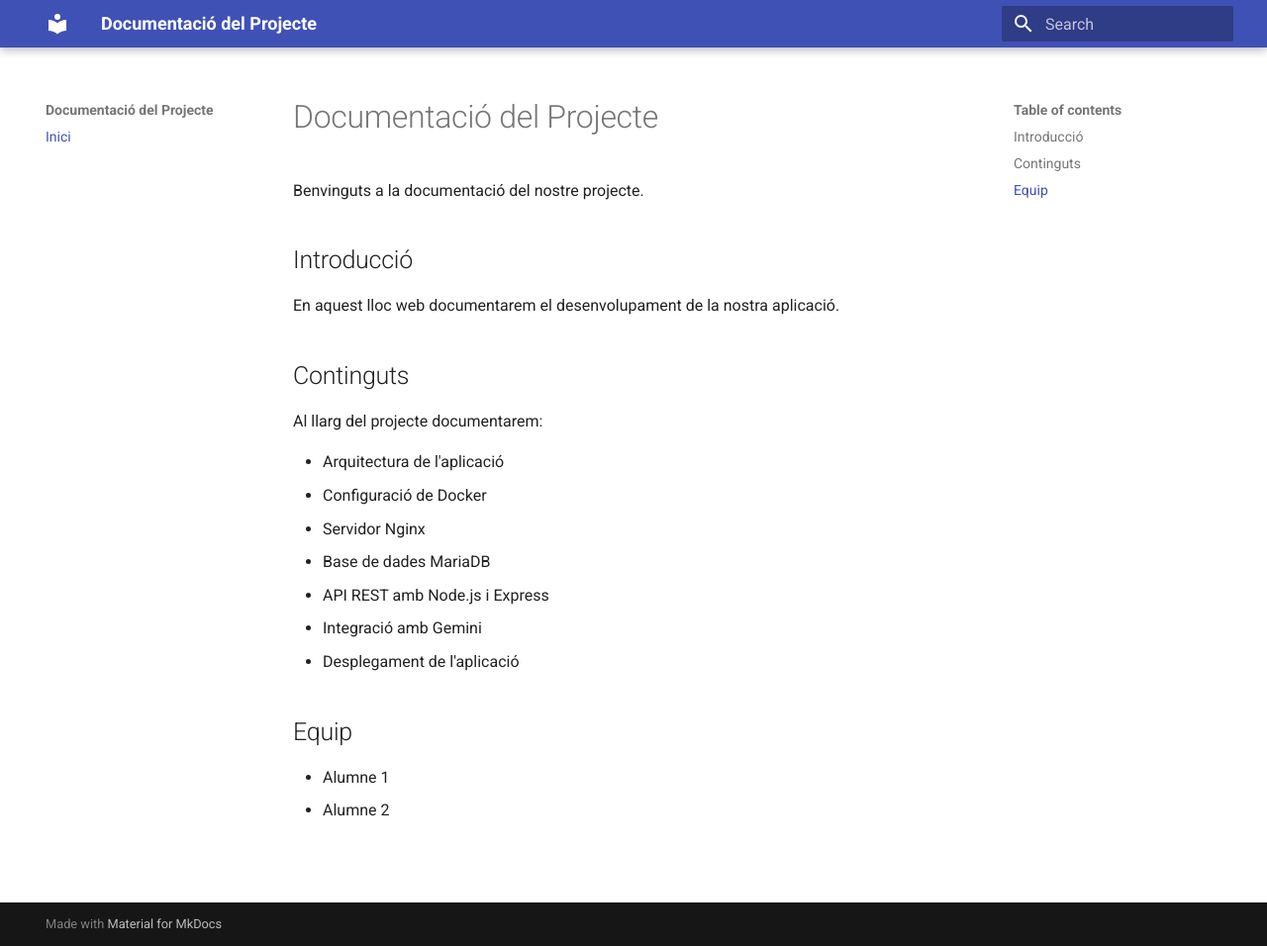
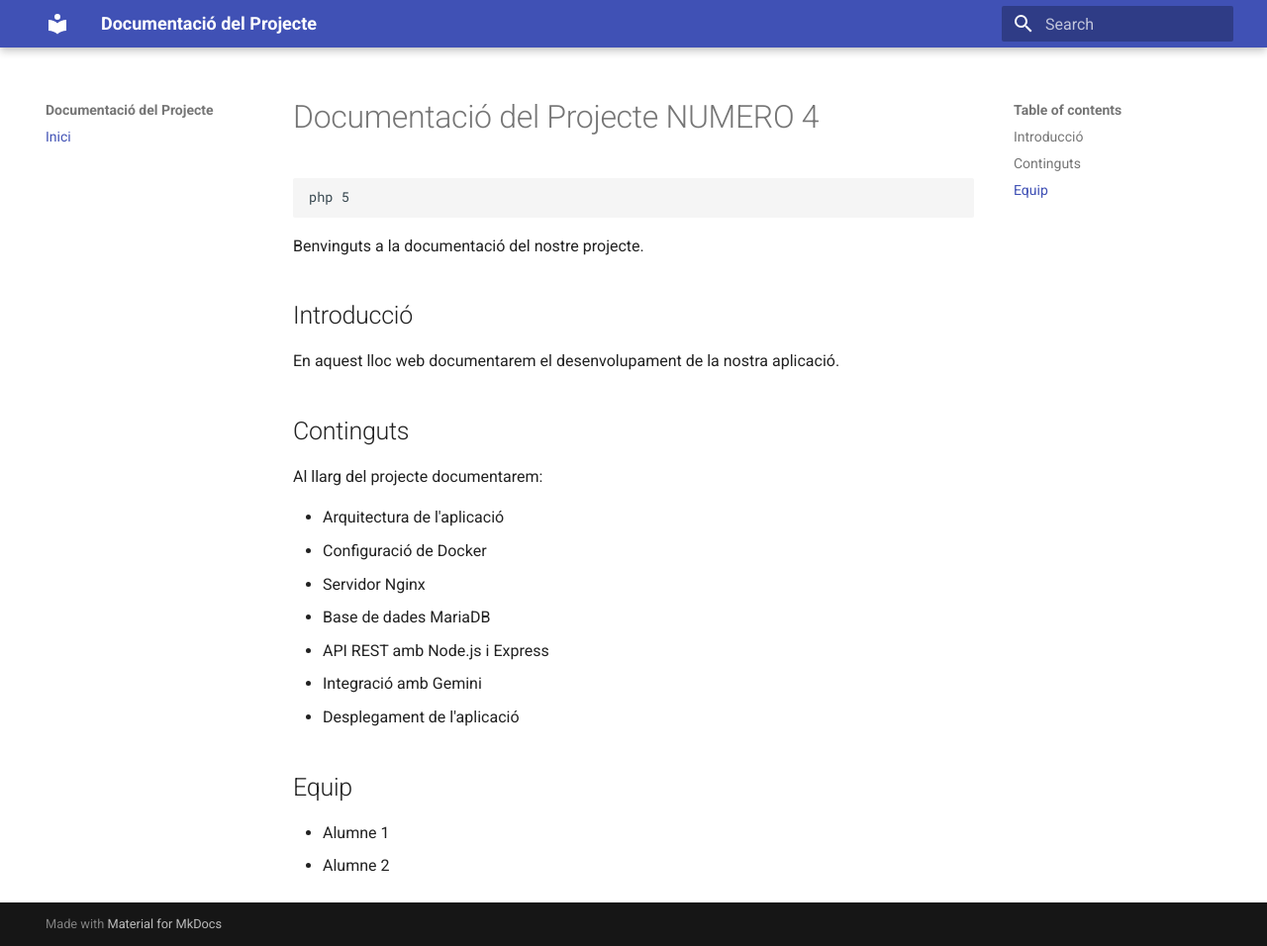
Before and after one commit to PabloGomezBr/test-pages-mkdocs, an MkDocs documentation site: the page built from docs/index.md, in a window 1280 px wide and 956 px high. Shown: the whole window at 99% size. Built offline with MkDocs 1.6.1 and Material for MkDocs 9.7.7, drawn with Linux system fonts in a browser that asks for light colours.

Commit message:
Update project documentation header and formatting

````diff
--- a/docs/index.md
+++ b/docs/index.md
@@ -1,4 +1,8 @@
-# Documentació del Projecte
+# Documentació del Projecte NUMERO 4
+
+```
+php 5
+```
 
 Benvinguts a la documentació del nostre projecte.
 
````
